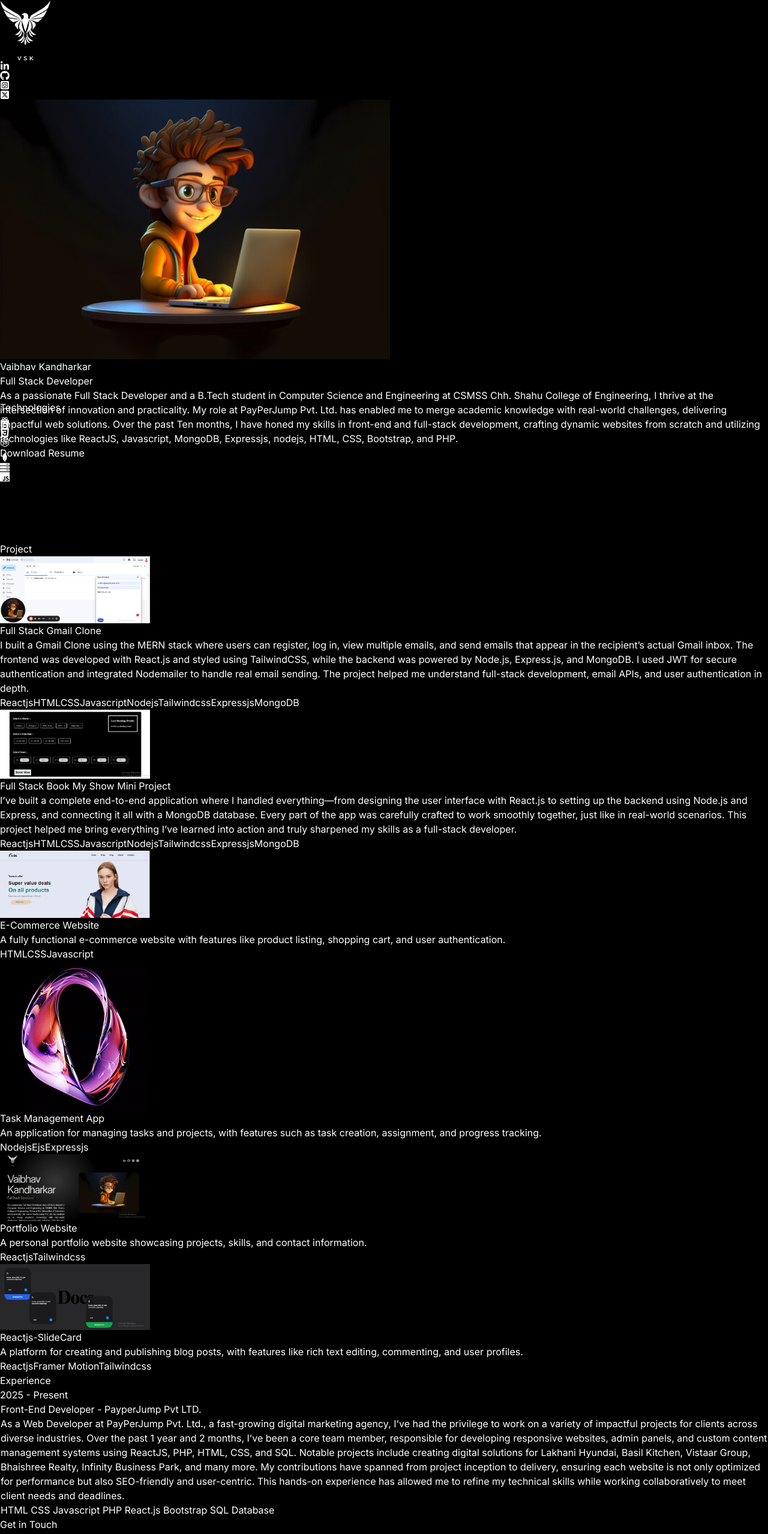
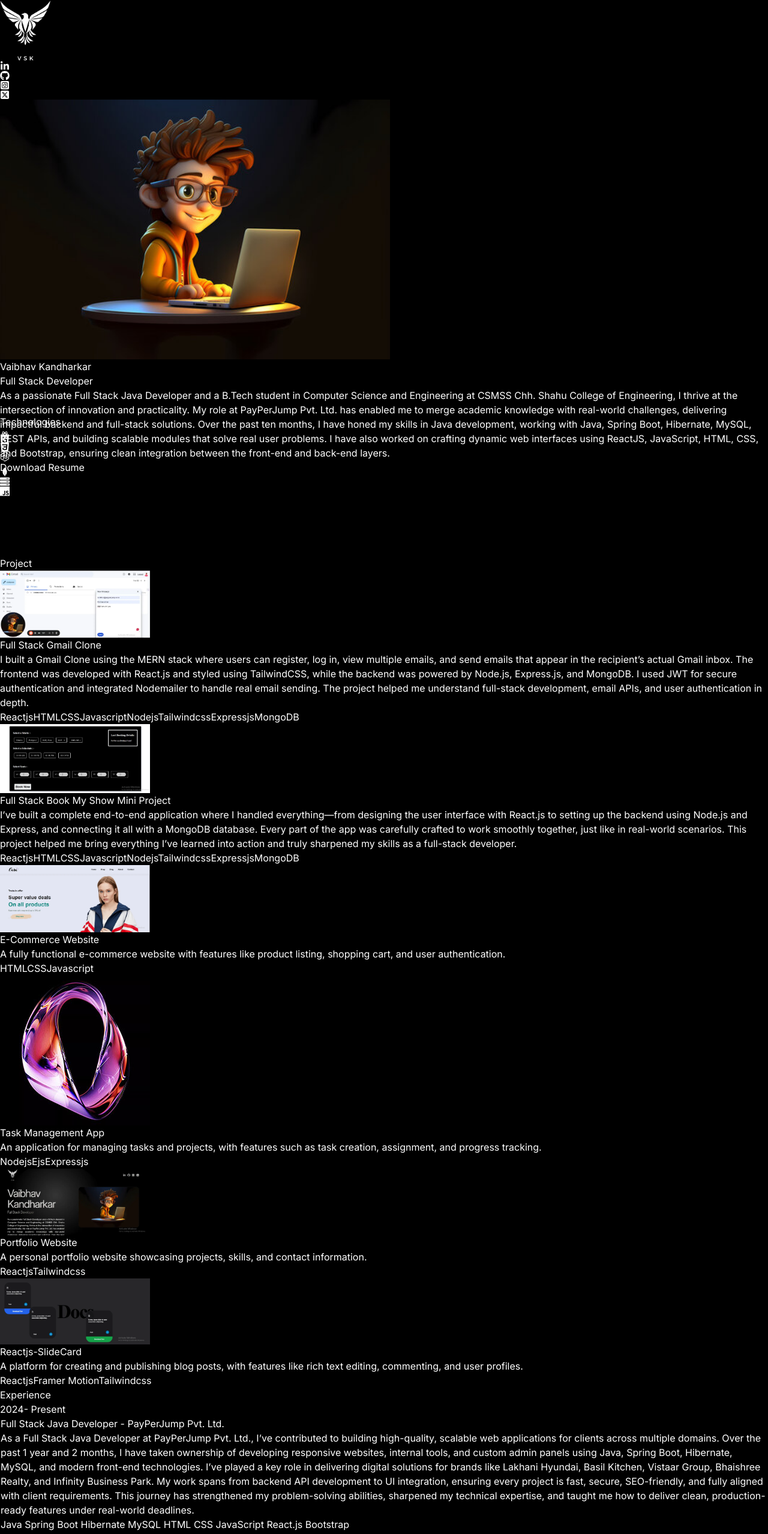
Before and after one commit to Vaibhavkandharkar/myportfolio, a React (Vite) app: page / in a window 1280 px wide. Shown: the top 2557 px of the page at 60% size. Built offline with nearby package versions, Linux system fonts and the light colour scheme.

Commit message:
Update the portfolio

```diff
--- a/src/extra/index.js
+++ b/src/extra/index.js
@@ -7,15 +7,16 @@ import project6 from "../assets/projects/img3.webp";
 import project7 from "../assets/projects/card.webp"
 
 
-export const HERO_CONTENT = `As a passionate Full Stack Developer and a B.Tech student in Computer Science and Engineering at CSMSS Chh. Shahu College of Engineering, I thrive at the intersection of innovation and practicality. My role at PayPerJump Pvt. Ltd. has enabled me to merge academic knowledge with real-world challenges, delivering impactful web solutions. Over the past Ten months, I have honed my skills in front-end and full-stack development, crafting dynamic websites from scratch and utilizing technologies like ReactJS, Javascript, MongoDB, Expressjs, nodejs, HTML, CSS, Bootstrap, and PHP.`;
+export const HERO_CONTENT = `As a passionate Full Stack Java Developer and a B.Tech student in Computer Science and Engineering at CSMSS Chh. Shahu College of Engineering, I thrive at the intersection of innovation and practicality. My role at PayPerJump Pvt. Ltd. has enabled me to merge academic knowledge with real-world challenges, delivering impactful backend and full-stack solutions. Over the past ten months, I have honed my skills in Java development, working with Java, Spring Boot, Hibernate, MySQL, REST APIs, and building scalable modules that solve real user problems. I have also worked on crafting dynamic web interfaces using ReactJS, JavaScript, HTML, CSS, and Bootstrap, ensuring clean integration between the front-end and back-end layers.`;
 
 export const EXPERIENCES = [
   {
-    year: "2025 - Present",
-    role: "Front-End Developer",
-    company: "PayperJump Pvt LTD.",
-    description: `As a Web Developer at PayPerJump Pvt. Ltd., a fast-growing digital marketing agency, I’ve had the privilege to work on a variety of impactful projects for clients across diverse industries. Over the past 1 year and 2 months, I’ve been a core team member, responsible for developing responsive websites, admin panels, and custom content management systems using ReactJS, PHP, HTML, CSS, and SQL. Notable projects include creating digital solutions for Lakhani Hyundai, Basil Kitchen, Vistaar Group, Bhaishree Realty, Infinity Business Park, and many more. My contributions have spanned from project inception to delivery, ensuring each website is not only optimized for performance but also SEO-friendly and user-centric. This hands-on experience has allowed me to refine my technical skills while working collaboratively to meet client needs and deadlines.`,
-    technologies: ["HTML", "CSS", "Javascript","PHP","React.js","Bootstrap","SQL Database"],
+ year: "2024- Present",
+role: "Full Stack Java Developer",
+company: "PayPerJump Pvt. Ltd.",
+description: `As a Full Stack Java Developer at PayPerJump Pvt. Ltd., I’ve contributed to building high-quality, scalable web applications for clients across multiple domains. Over the past 1 year and 2 months, I have taken ownership of developing responsive websites, internal tools, and custom admin panels using Java, Spring Boot, Hibernate, MySQL, and modern front-end technologies. I’ve played a key role in delivering digital solutions for brands like Lakhani Hyundai, Basil Kitchen, Vistaar Group, Bhaishree Realty, and Infinity Business Park. My work spans from backend API development to UI integration, ensuring every project is fast, secure, SEO-friendly, and fully aligned with client requirements. This journey has strengthened my problem-solving abilities, sharpened my technical expertise, and taught me how to deliver clean, production-ready features under real-world deadlines.`,
+technologies: ["Java", "Spring Boot", "Hibernate", "MySQL", "HTML", "CSS", "JavaScript", "React.js", "Bootstrap"]
+
   },
 
 
```
